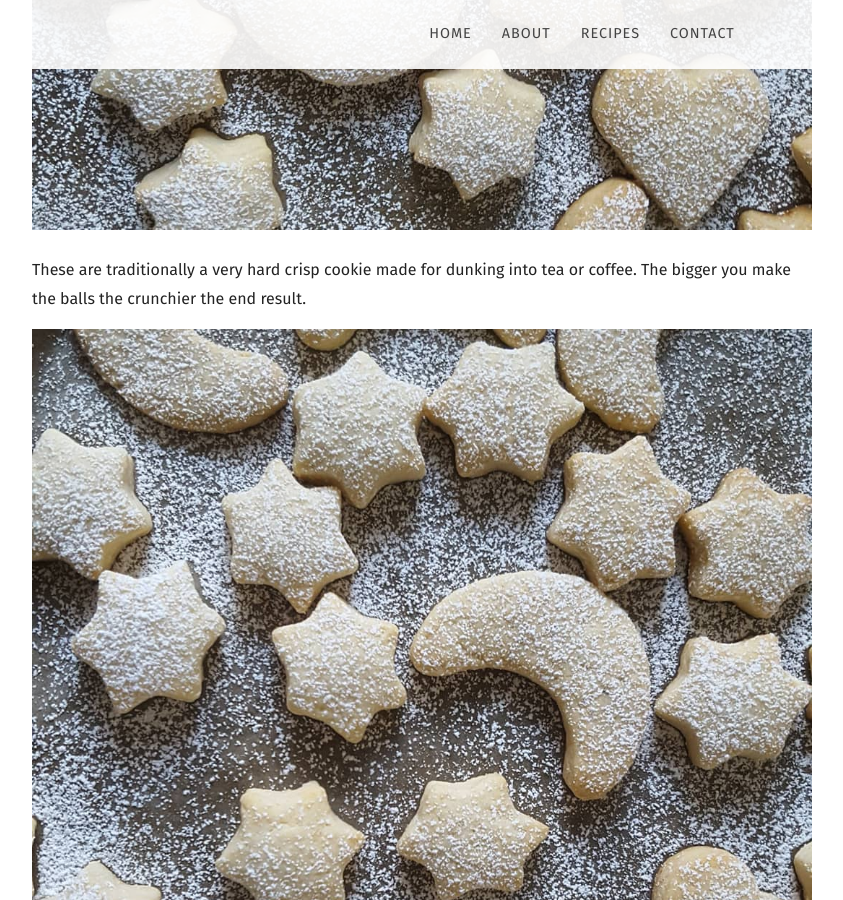
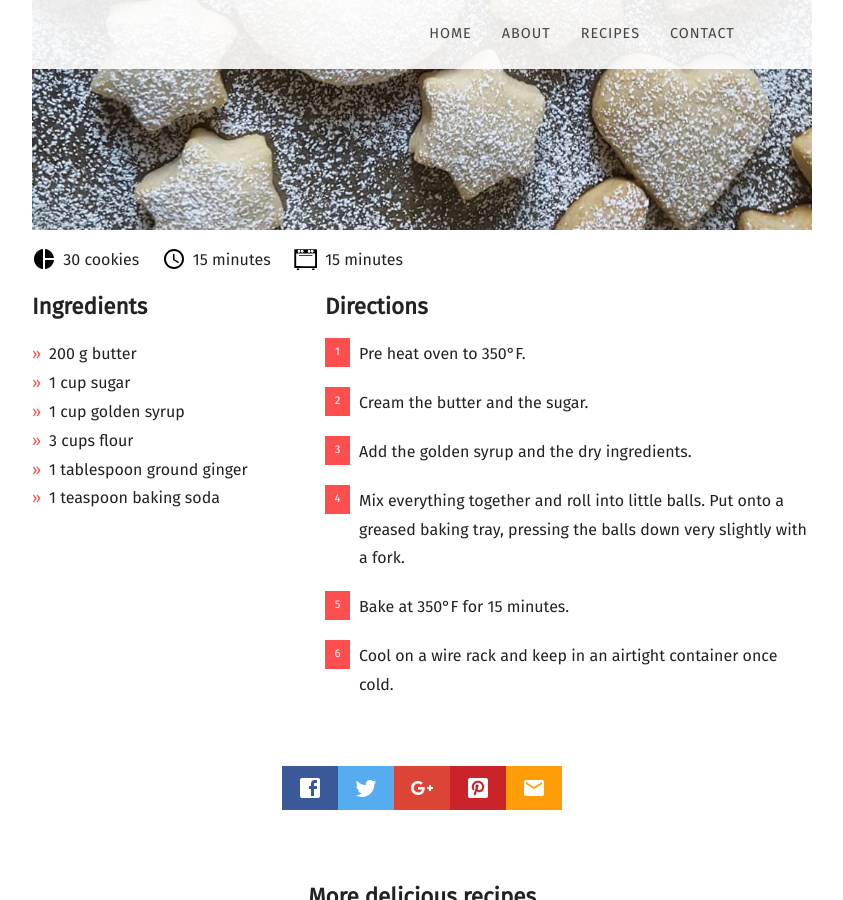
Before and after one commit to alittleolive/alittleolive.github.io, a Jekyll site: the page built from _posts/2019-08-07-honey-cookies.md, in a window 1280 px wide and 900 px high, scrolled down 1102 px. Shown: the whole window, without its empty margins (58-901 px from the left). Built offline with Jekyll 4.4.1, drawn with Linux system fonts in a browser that asks for light colours; nearby versions of some CDN libraries; some web fonts are replaced.

Commit message:
Update 2019-08-07-honey-cookies.md

```diff
--- a/_posts/2019-08-07-honey-cookies.md
+++ b/_posts/2019-08-07-honey-cookies.md
@@ -24,6 +24,3 @@ recipe:
     5. Bake at 350°F for 15 minutes.
     6. Cool on a wire rack and keep in an airtight container once cold.
 ---
-These are traditionally a very hard crisp cookie made for dunking into tea or coffee. The bigger you make the balls the crunchier the end result.
-
-![Cookie](https://raw.githubusercontent.com/alittleolive/alittleolive.github.io/master/images/honey_cookies.jpg?w=1560&h=940&fit=crop)
```
